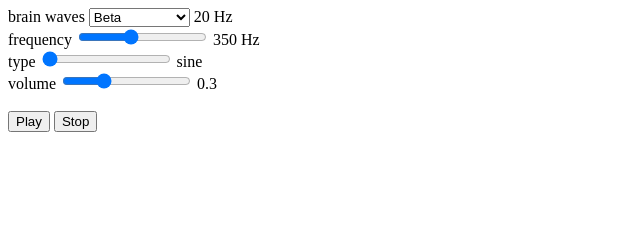
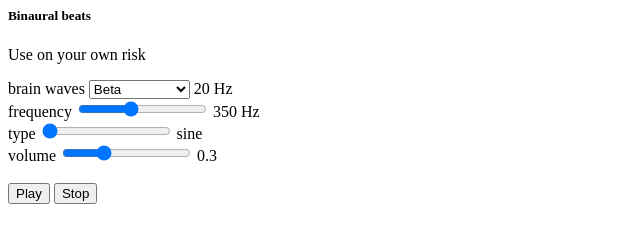
Before and after one commit to koodzi/binaural-beats, a plain HTML site: page index.html in a window 1280 px wide. Shown: the whole page, without its empty margins (0-640 px from the left). Drawn offline with Linux system fonts and the light colour scheme.

Commit message:
Just header

```diff
--- a/index.html
+++ b/index.html
@@ -1,3 +1,6 @@
+<html>
+    <h5>Binaural beats</h5>
+    <p>Use on your own risk</p>
 brain waves
 <select id="bIn" oninput="show()" >
     <option value="100">High Gamma</option>
@@ -116,3 +119,4 @@ function stop() {
 
 
 </script>
+</html>
```
